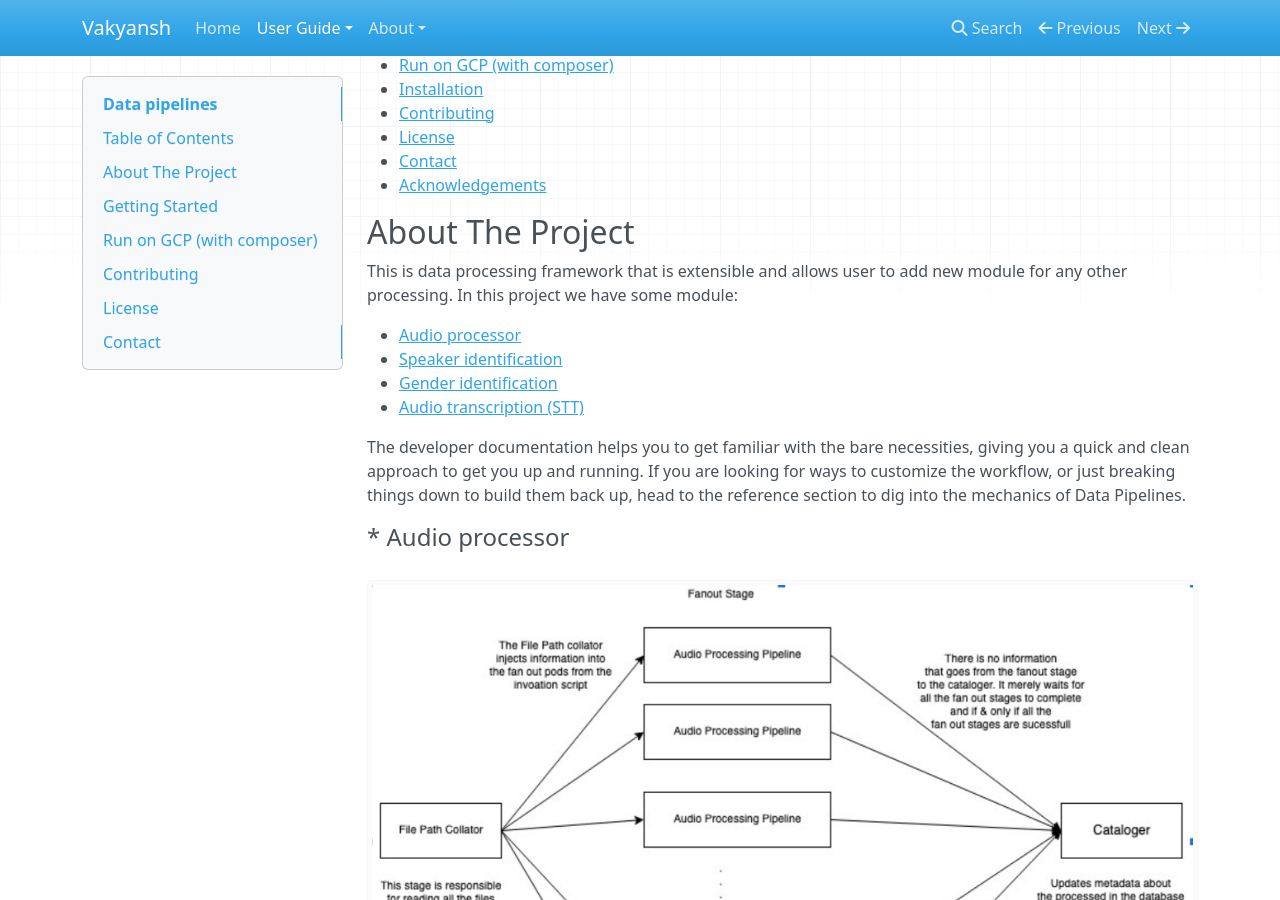
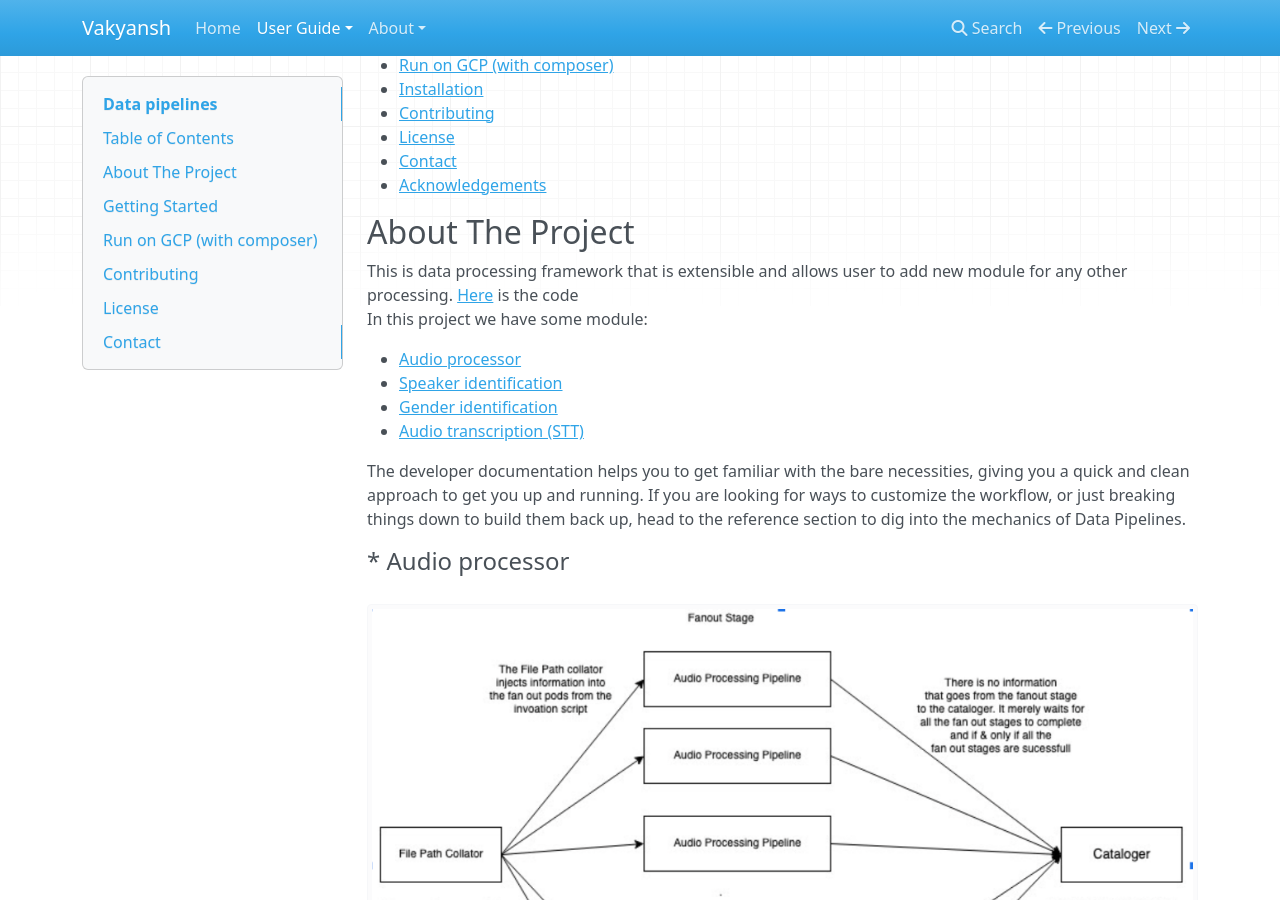
Before and after one commit to Open-Speech-EkStep/open-speech-ekstep.github.io, an MkDocs documentation site: the page built from docs/intelligent_data_pipelines.md, in a window 1280 px wide and 900 px high, scrolled down 791 px. Built offline with MkDocs 1.6.1, drawn with Linux system fonts in a browser that asks for light colours; nearby versions of some CDN libraries.

Commit message:
chore: adding more details on front page

```diff
--- a/docs/intelligent_data_pipelines.md
+++ b/docs/intelligent_data_pipelines.md
@@ -19,7 +19,9 @@
 <!-- ABOUT THE PROJECT -->
 ## About The Project
 
-This is data processing framework that is extensible and allows user to add new module for any other processing. In this project we have some module:
+This is data processing framework that is extensible and allows user to add new module for any other processing.
+[Here](https://github.com/Open-Speech-EkStep/audio-to-speech-pipeline) is the code
+In this project we have some module:
 
  * [Audio processor](#audio-processor)
  * [Speaker identification](#speaker)
```
